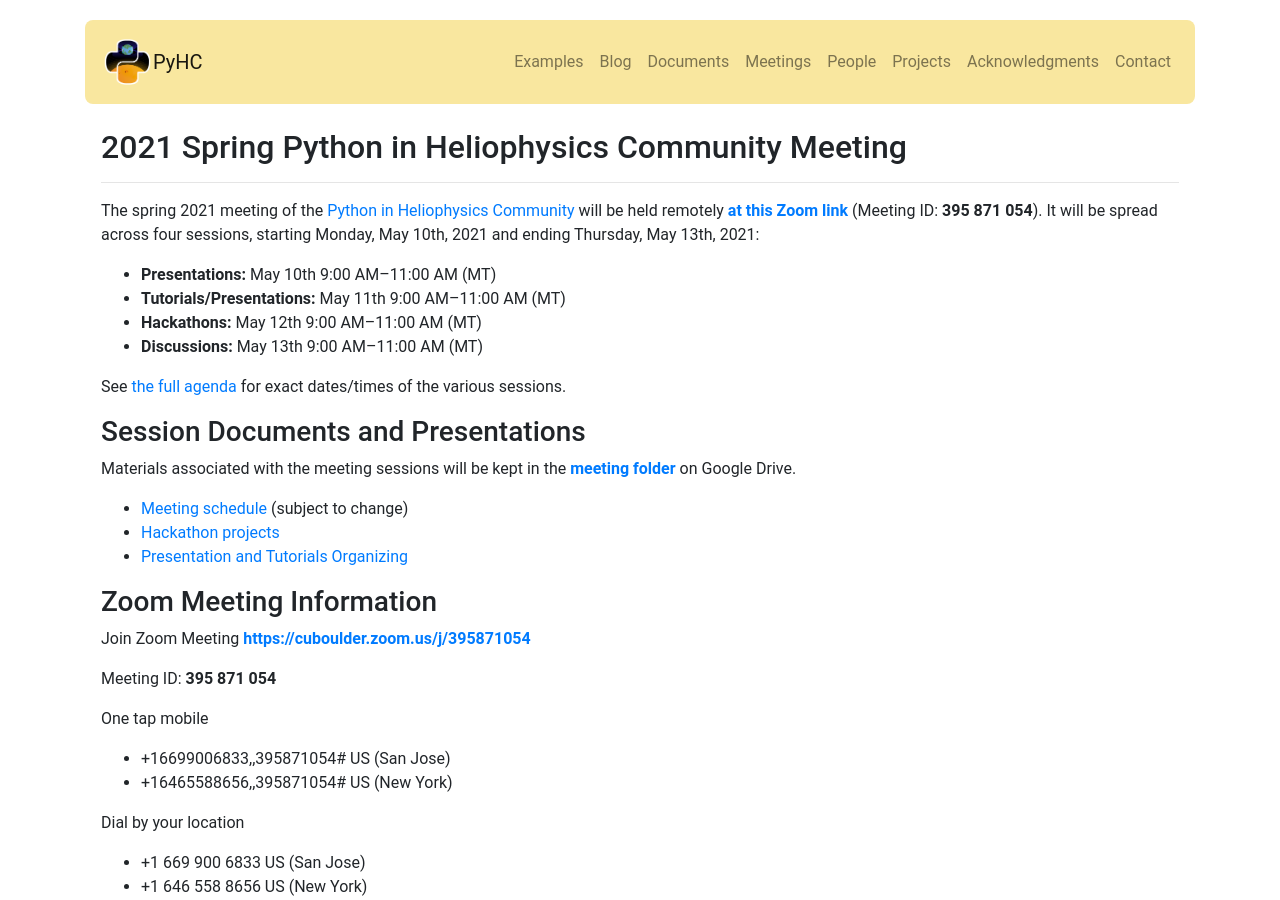
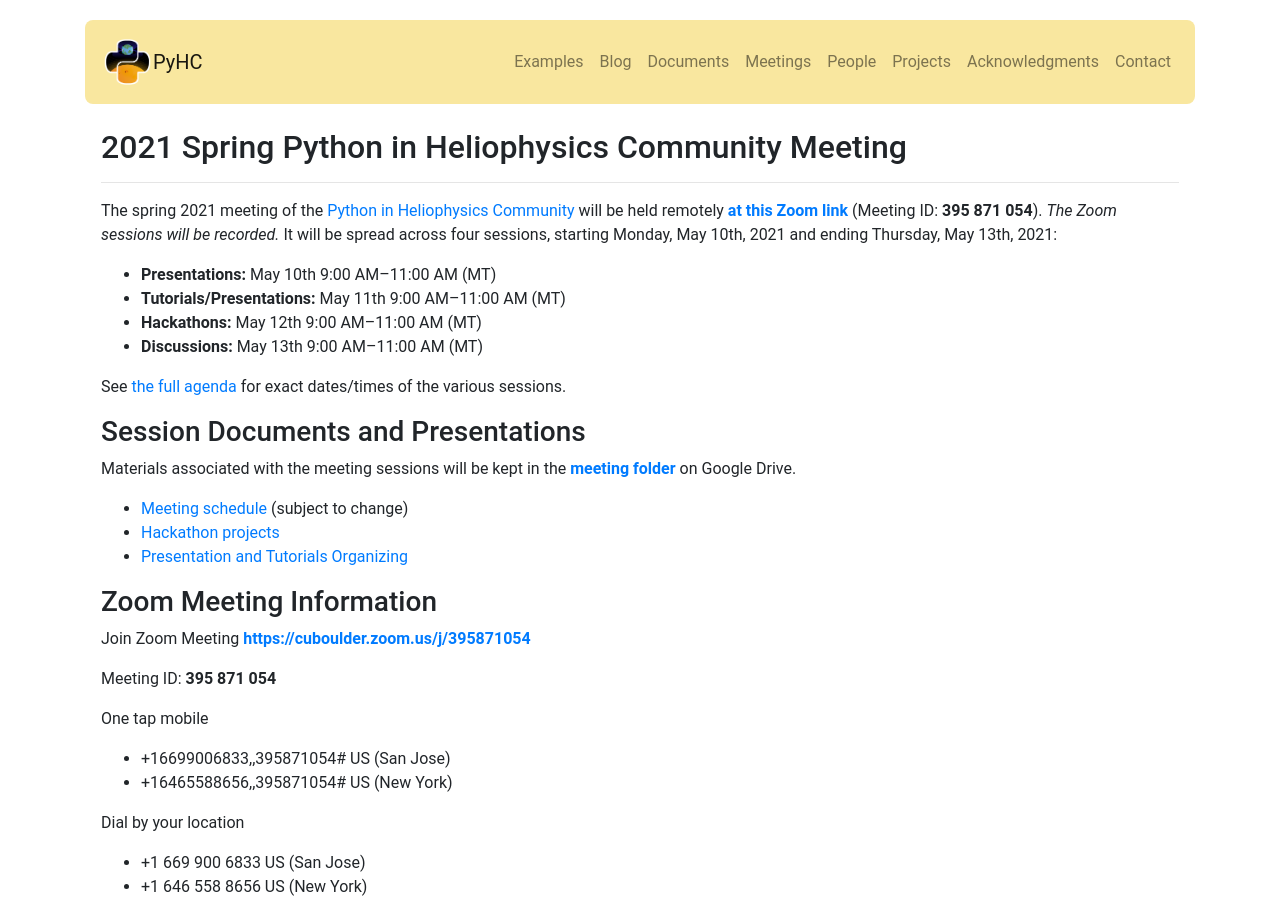
Before and after one commit to heliophysicsPy/heliophysicsPy.github.io, a Jekyll site: the page built from _pages/meetings/spring2021.md, in a window 1280 px wide and 900 px high. Built offline with Jekyll 4.4.1, drawn with Linux system fonts in a browser that asks for light colours; nearby versions of some CDN libraries.

Commit message:
Add recording alert

```diff
--- a/_pages/meetings/spring2021.md
+++ b/_pages/meetings/spring2021.md
@@ -5,7 +5,7 @@
 exclude: true
 ---
 
-The spring 2021 meeting of the [Python in Heliophysics Community](http://heliopython.org) will be held remotely [**at this Zoom link**](https://cuboulder.zoom.us/j/395871054) (Meeting ID: **395 871 054**). It will be spread across four sessions, starting Monday, May 10th, 2021 and ending Thursday, May 13th, 2021:
+The spring 2021 meeting of the [Python in Heliophysics Community](http://heliopython.org) will be held remotely [**at this Zoom link**](https://cuboulder.zoom.us/j/395871054) (Meeting ID: **395 871 054**). _The Zoom sessions will be recorded._ It will be spread across four sessions, starting Monday, May 10th, 2021 and ending Thursday, May 13th, 2021:
 
  - **Presentations:** May 10th 9:00 AM–11:00 AM (MT)
  - **Tutorials/Presentations:** May 11th 9:00 AM–11:00 AM (MT)
--- a/_posts/2021-03-02-spring-2021-meeting-announced.markdown
+++ b/_posts/2021-03-02-spring-2021-meeting-announced.markdown
@@ -6,7 +6,7 @@
 
 PyHC serves as a community knowledge base for performing heliophysics research in Python, aiming to provide a variety of tutorials and resources, a list of useful packages, general discussion, and advice. Twice yearly, PyHC meets in person. These meetings are open to anyone, from individuals already utilizing Python heavily in developing open-source heliophysics packages to those who are just getting into using Python and open source development.
 
-**PyHC's first meeting of 2021 will be held remotely on Zoom. The meeting will run Monday, May 10th, 2021 - Thursday, May 13th, 2021, from 9 AM - 11 AM MT each day.** We’ll hold tutorial, hackathon, and core project update sessions, as well as a couple other discussions that are relevant to the community. See [the full agenda](https://docs.google.com/spreadsheets/d/1zyakyCm6tnahqjHZHZchYxPrq8mf5FYIY_U3bvIpHNg/edit#gid=0) for dates/times of the various sessions.
+**PyHC's first meeting of 2021 will be held remotely on Zoom. The meeting will run Monday, May 10th, 2021 - Thursday, May 13th, 2021, from 9 AM - 11 AM MT each day.** _The Zoom sessions will be recorded._ We’ll hold tutorial, hackathon, and core project update sessions, as well as a couple other discussions that are relevant to the community. See [the full agenda](https://docs.google.com/spreadsheets/d/1zyakyCm6tnahqjHZHZchYxPrq8mf5FYIY_U3bvIpHNg/edit#gid=0) for dates/times of the various sessions.
 
 The meeting's web page can be found [here]({% link
 _pages/meetings/spring2021.md %}). **Registration, which is free, but required, can be found [here](https://docs.google.com/forms/d/1tk9uQTm9TzwNV8jle3QCg8IZkhZsQjLKMQDN-02a4IY/edit?usp=sharing).** The meeting's web page also has a link to registration, as well as the Zoom telecon information. If you’d like to join our mailing list to learn more information about the meeting and other upcoming events, please see the [PyHC Contact page](http://heliopython.org/contact/) for instructions. We also have a [Riot chat group]( https://riot.im/app/#/room/#heliopython:openastronomy.org
```
